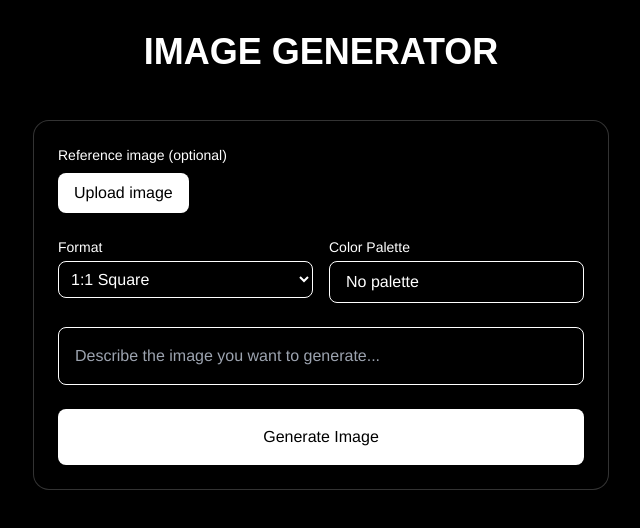
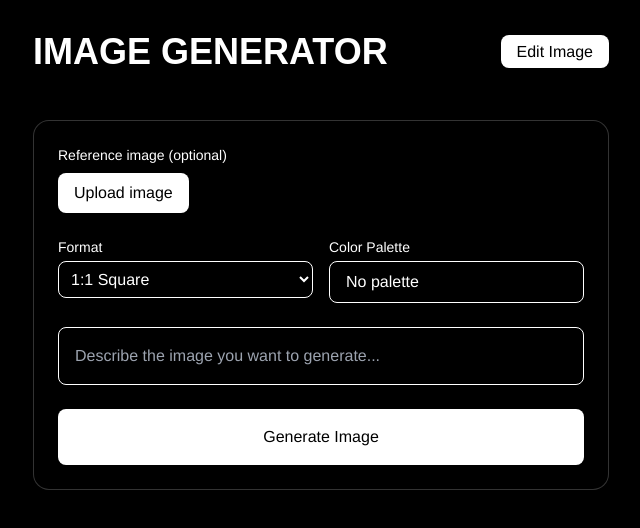
Before and after one commit to lrnzsp/imagen_v3, a Next.js app: page / in a window 1280 px wide. Shown: the top 528 px of the page, without its empty margins (319-959 px from the left). Built offline with nearby package versions, Linux system fonts and the light colour scheme; a web font is replaced by a local one.

Commit message:
Update page.js

```diff
--- a/src/app/page.js
+++ b/src/app/page.js
@@ -226,12 +226,38 @@ export default function Home() {
 
   const selectedPalette = colorPalettes[colorPalette] || colorPalettes[''];
 
+  function handleEditImageUpload(e) {
+    const file = e.target.files[0];
+    if (file) {
+      const objectUrl = URL.createObjectURL(file);
+      setImageUrl(objectUrl);
+      setIsEditMode(true);
+    }
+  }
+
   return (
     <main className="min-h-screen bg-black text-white p-8">
       <div className="max-w-xl mx-auto">
-        <h1 className="text-4xl font-bold mb-12 text-center title-font">
-          IMAGE GENERATOR
-        </h1>
+        <div className="flex items-center justify-between mb-12">
+          <h1 className="text-4xl font-bold title-font">
+            IMAGE GENERATOR
+          </h1>
+          <div>
+            <input
+              type="file"
+              onChange={handleEditImageUpload}
+              className="hidden"
+              id="edit-image-upload"
+              accept="image/*"
+            />
+            <label
+              htmlFor="edit-image-upload"
+              className="cursor-pointer bg-white text-black px-4 py-2 rounded-lg hover:bg-gray-200 transition-all duration-300"
+            >
+              Edit Image
+            </label>
+          </div>
+        </div>
 
         {!isEditMode ? (
           <form onSubmit={handleSubmit} className="space-y-6 bg-black border border-white/20 rounded-2xl p-6">
```
